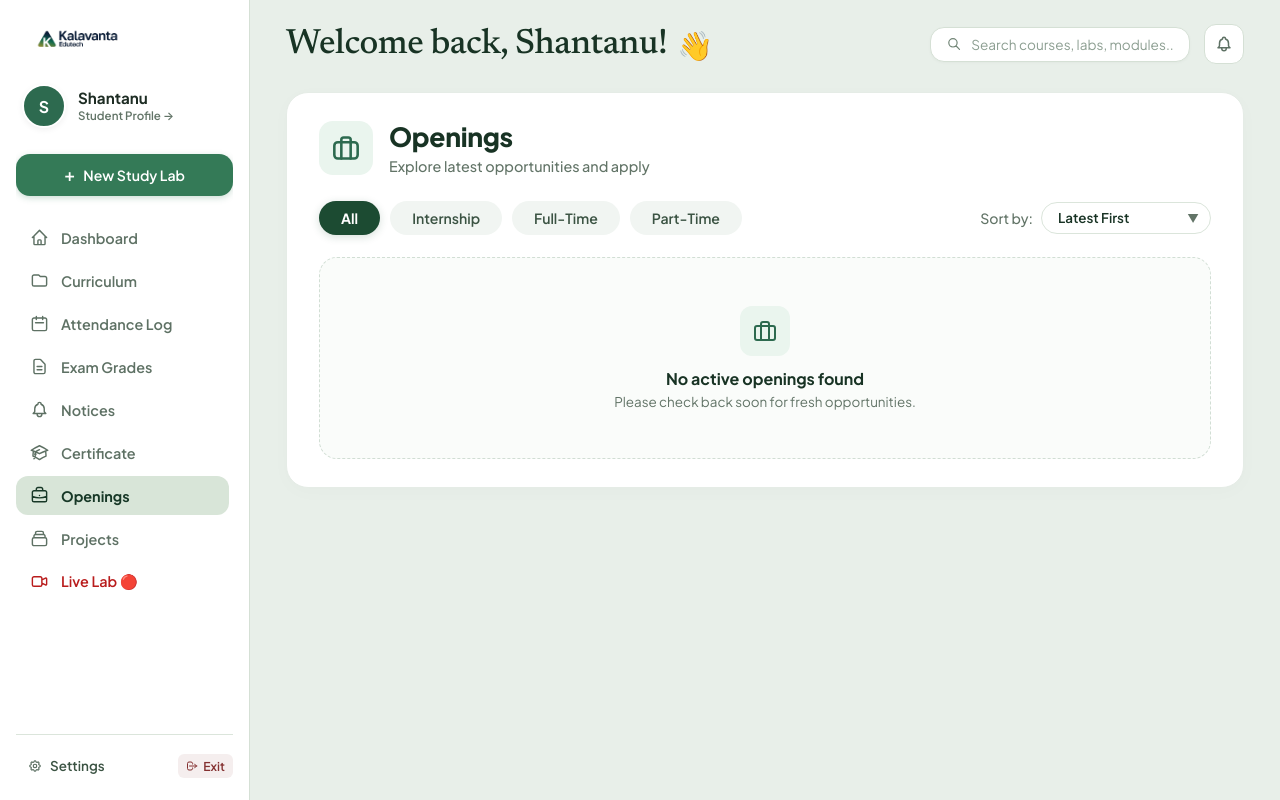
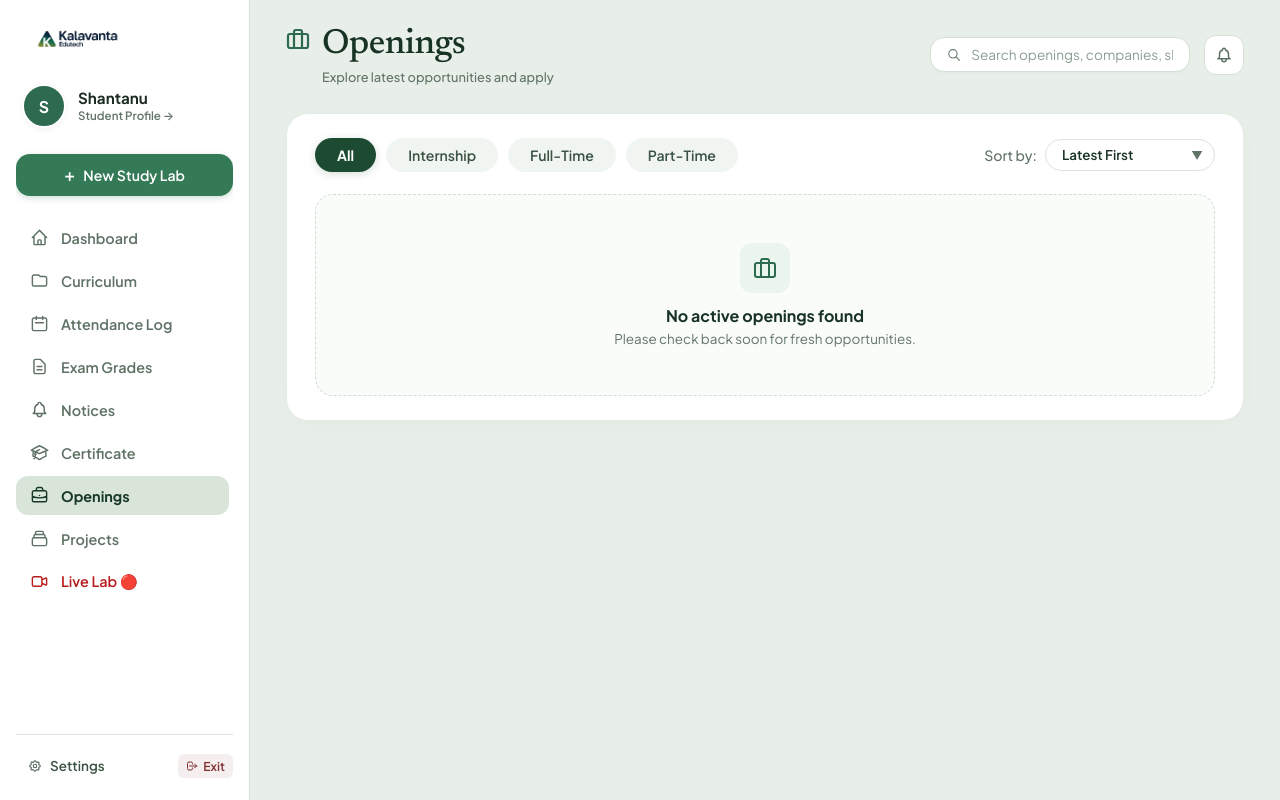
Before and after one commit to Shantanu-Groott/ERP, a PHP site: page /student/openings in a window 1280 px wide. Run offline with PHP 8.4, Linux system fonts and the light colour scheme; the visitor is signed in with stand-in values (Sample User, id 1); data that the repository does not hold is empty.

Commit message:
feat(openings): replace welcome header with Openings title and subtitle in canvas topbar

```diff
--- a/app/Controllers/Student/CareerController.php
+++ b/app/Controllers/Student/CareerController.php
@@ -72,6 +72,10 @@ class CareerController
 
         View::render('student.openings', [
             'title' => 'Openings - Kalavanta Edutech',
+            'headerTitle' => 'Openings',
+            'headerSubtitle' => 'Explore latest opportunities and apply',
+            'headerIcon' => '<svg width="24" height="24" viewBox="0 0 24 24" fill="none" stroke="#2d6a4f" stroke-width="2.2" stroke-linecap="round" stroke-linejoin="round"><rect x="2" y="7" width="20" height="14" rx="2" ry="2"/><path d="M16 21V5a2 2 0 0 0-2-2h-4a2 2 0 0 0-2 2v16"/></svg>',
+            'searchPlaceholder' => 'Search openings, companies, skills...',
             'student' => $student,
             'openings' => $openings,
             'search' => $search,
--- a/app/Views/student/openings.php
+++ b/app/Views/student/openings.php
@@ -8,21 +8,7 @@
 <div class="openings-desk-wrapper" style="max-width: 1200px; margin: 0 auto;">
 
     <!-- Main White Container Card -->
-    <div style="background: #ffffff; border: 1px solid #e5ece6; border-radius: 22px; padding: 28px 32px; box-shadow: 0 4px 20px rgba(0, 0, 0, 0.02);">
-
-        <!-- Header: Briefcase Icon + Openings Title & Subtitle -->
-        <div style="display: flex; align-items: center; gap: 16px; margin-bottom: 26px;">
-            <div style="width: 54px; height: 54px; border-radius: 14px; background: #eaf5ee; display: flex; align-items: center; justify-content: center; flex-shrink: 0; color: #2d6a4f;">
-                <svg width="28" height="28" viewBox="0 0 24 24" fill="none" stroke="currentColor" stroke-width="2.2" stroke-linecap="round" stroke-linejoin="round">
-                    <rect x="2" y="7" width="20" height="14" rx="3" ry="3"></rect>
-                    <path d="M16 21V5a2 2 0 0 0-2-2h-4a2 2 0 0 0-2 2v16"></path>
-                </svg>
-            </div>
-            <div>
-                <h1 style="font-size: 1.65rem; font-weight: 800; color: #183324; margin: 0; line-height: 1.2; letter-spacing: -0.3px;">Openings</h1>
-                <p style="font-size: 0.9rem; color: #627467; margin: 4px 0 0 0; font-weight: 500;">Explore latest opportunities and apply</p>
-            </div>
-        </div>
+    <div style="background: #ffffff; border: 1px solid #e5ece6; border-radius: 22px; padding: 24px 28px; box-shadow: 0 4px 20px rgba(0, 0, 0, 0.02);">
 
         <!-- Filter Pills & Sort Bar -->
         <div style="display: flex; align-items: center; justify-content: space-between; flex-wrap: wrap; gap: 16px; margin-bottom: 22px;">
```
